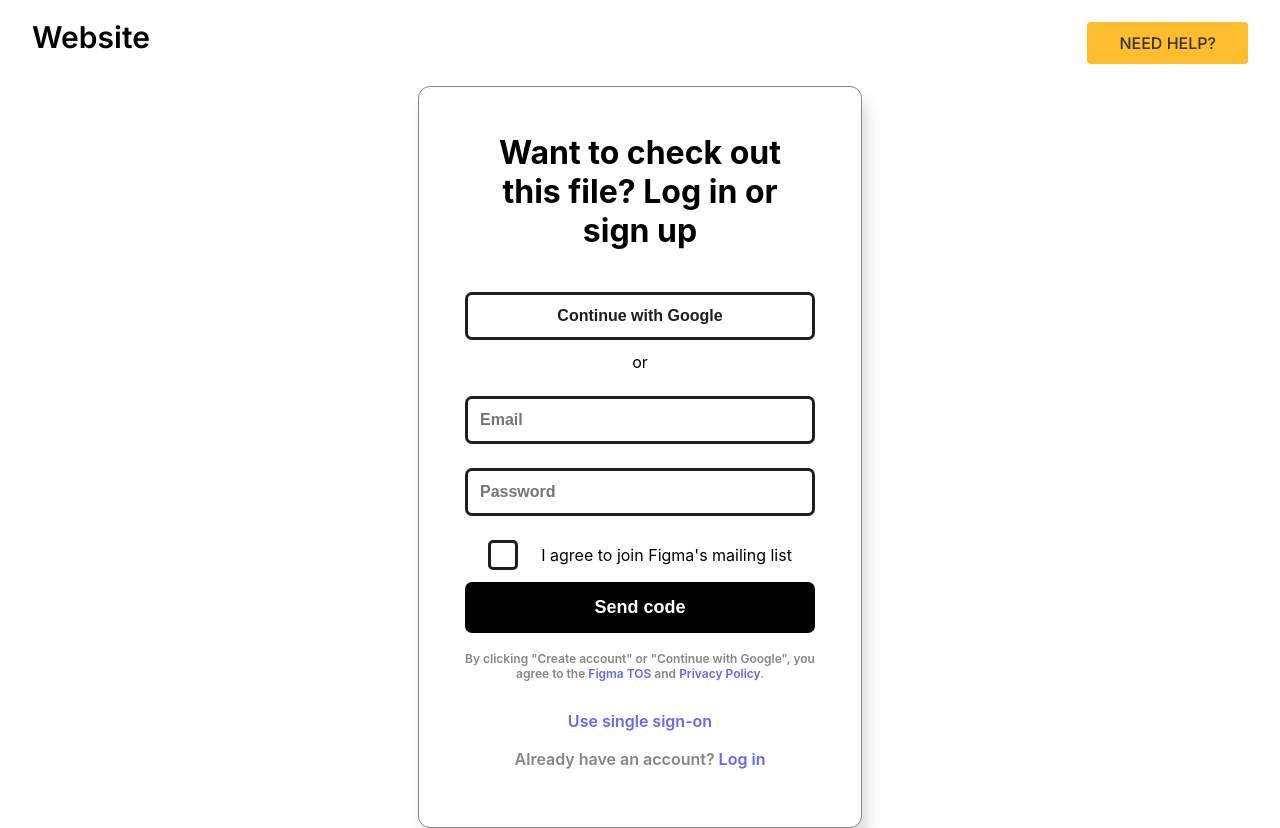
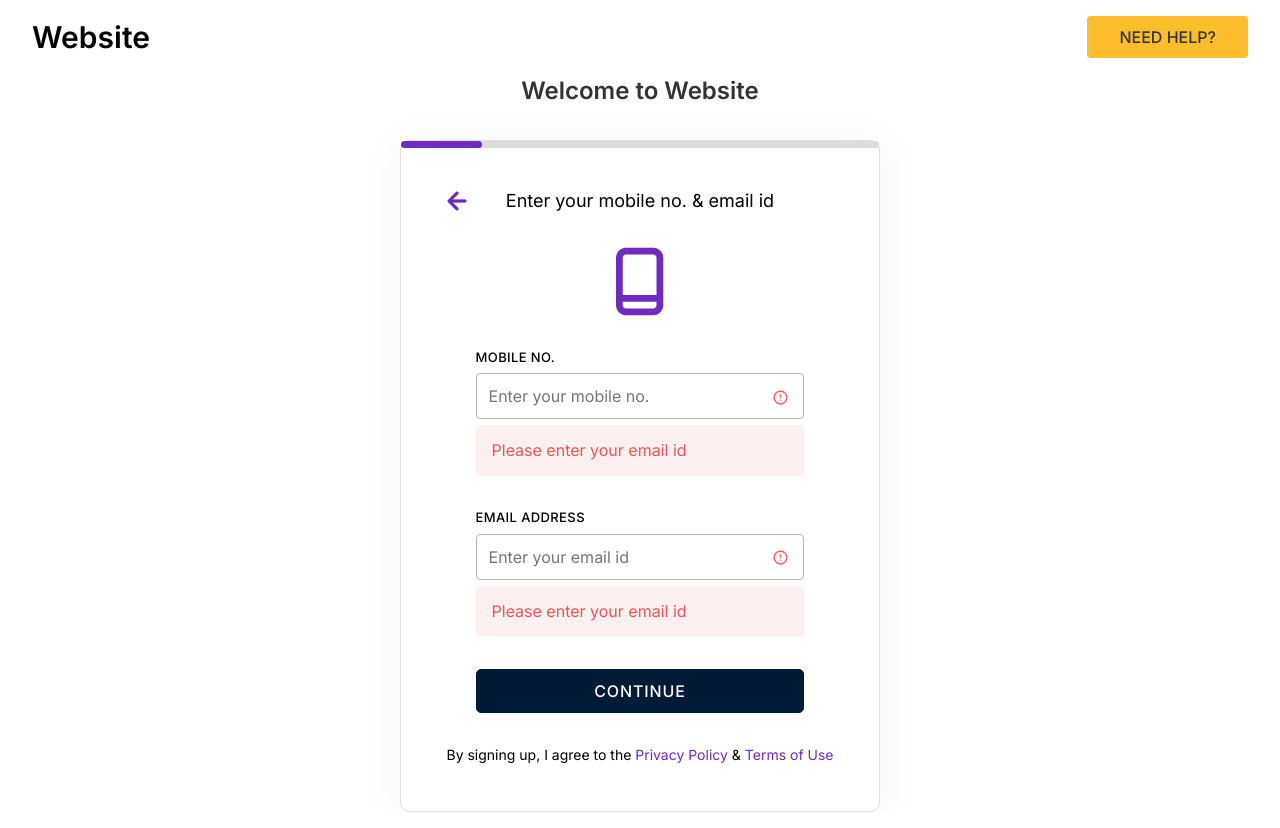
Before and after one commit to dimanrikalov/DiaDraw-Task, a React (Create React App) app in the folder client/: page /login in a window 1280 px wide. Built offline with nearby package versions, Linux system fonts and the light colour scheme.

Commit message:
Modified the LoginScreen component

```diff
--- a/client/src/components/LoginScreen/LoginScreen.js
+++ b/client/src/components/LoginScreen/LoginScreen.js
@@ -2,6 +2,10 @@ import styles from './LoginScreen.module.css';
 import { useReducer } from 'react';
 import ENDPOINTS from '../../endpoints';
 import { useNavigate } from 'react-router-dom';
+
+import BackArrow from '../../imgs/back-arrow.png';
+import PhoneImg from '../../imgs/phone.png';
+import ErrorIcon from '../../imgs/input-error.png';
 
 const EVENTS = {
 	EMAIL_CHANGE: 'EMAIL_CHANGE',
@@ -13,7 +17,7 @@ const EVENTS = {
 	ERROR_EMAIL: 'ERROR_EMAIL',
 	ERROR_PASSWORD: 'ERROR_PASSWORD',
 	ERROR_RESET: 'ERROR_RESET',
-	INVALID_CREDENTIALS: 'INVALID_CREDENTIALS'
+	INVALID_CREDENTIALS: 'INVALID_CREDENTIALS',
 };
 
 const reducer = (state, action) => {
@@ -37,8 +41,8 @@ const reducer = (state, action) => {
 			return {
 				email: '',
 				password: '',
-				agree: false
-			}
+				agree: false,
+			};
 		default:
 			return state;
 	}
@@ -69,8 +73,8 @@ const errorReducer = (state, action) => {
 			};
 		case EVENTS.INVALID_CREDENTIALS:
 			return {
-				googleError: 'Invalid username or password!'
-			}
+				googleError: 'Invalid username or password!',
+			};
 		default:
 			return state;
 	}
@@ -109,109 +113,78 @@ export const LoginScreen = () => {
 
 	const handleSubmit = (e) => {
 		e.preventDefault();
-		dispatchError({ type: EVENTS.ERROR_RESET });
+		navigate('/verify-mobile');
+		// dispatchError({ type: EVENTS.ERROR_RESET });
 
-		if (!state.email) {
-			dispatchError({ type: EVENTS.ERROR_EMAIL });
-			return;
-		}
-		if (state.password.length < 4) {
-			dispatchError({ type: EVENTS.ERROR_PASSWORD });
-			return;
-		}
-		// Logic for form submission
+		// if (!state.email) {
+		// 	dispatchError({ type: EVENTS.ERROR_EMAIL });
+		// 	return;
+		// }
+		// if (state.password.length < 4) {
+		// 	dispatchError({ type: EVENTS.ERROR_PASSWORD });
+		// 	return;
+		// }
+		// // Logic for form submission
 
-		fetch(ENDPOINTS.LOGIN, {
-			method: 'POST',
-			headers: {
-                'Content-Type': 'application/json',
-            },
-			body: JSON.stringify({
-				...state
-			})
-		})
-		.then(res => res.json())
-		.then(data => {
-			console.log(data);
+		// fetch(ENDPOINTS.LOGIN, {
+		// 	method: 'POST',
+		// 	headers: {
+		// 		'Content-Type': 'application/json',
+		// 	},
+		// 	body: JSON.stringify({
+		// 		...state,
+		// 	}),
+		// })
+		// 	.then((res) => res.json())
+		// 	.then((data) => {
+		// 		console.log(data);
 
-			if(data.error) {
-				dispatchError({type: EVENTS.ERROR_RESET})
-				dispatchError({type: EVENTS.INVALID_CREDENTIALS});
-				return;
-			}
-			dispatch({type: EVENTS.RESET}); //clear the fields
-			navigate('/verify');
-		});
+		// 		if (data.error) {
+		// 			dispatchError({ type: EVENTS.ERROR_RESET });
+		// 			dispatchError({ type: EVENTS.INVALID_CREDENTIALS });
+		// 			return;
+		// 		}
+		// 		dispatch({ type: EVENTS.RESET }); //clear the fields
+		// 		navigate('/verify');
+		// 	});
 	};
 
 	return (
 		<div className={styles.container}>
-			<h1>Want to check out this file? Log in or sign up</h1>
-			<form onSubmit={handleSubmit} className={styles['form-container']}>
-				<div className={styles.error}>
-					{errorsState.googleError && (
-						<p>{errorsState.googleError}</p>
-					)}
+			<h3>Welcome to Website</h3>
+			<div className={styles.loginDiv}>
+				<div className={styles.progressBar}>
+					<div className={styles.progress}></div>
 				</div>
-				<input
-					type="button"
-					value="Continue with Google"
-					className={styles["google-login"]}
-					onClick={handleGoogleError}
-				/>
-				<p>or</p>
-				<input
-					type="email"
-					placeholder="Email"
-					className={styles["data-input"]}
-					value={state.email}
-					onChange={handleEmailChange}
-				/>
-				<div className={styles.error}>
-					{errorsState.emailError && <p>{errorsState.emailError}</p>}
+				<div className={styles.titleDiv}>
+					<a href="#"><img className={styles.arrow} src={BackArrow} alt="back-arrow" /></a>
+					<h5>Enter your mobile no. & email id</h5>
 				</div>
-				<input
-					type="password"
-					placeholder="Password"
-					className={styles["data-input"]}
-					value={state.password}
-					onChange={handlePasswordChange}
-				/>
-				<div className={styles.error}>
-					{errorsState.passwordError && (
-						<p>{errorsState.passwordError}</p>
-					)}
-				</div>
-				<div className={styles["confirm-div"]}>
-					<input
-						type="checkbox"
-						id="agree"
-						name="agree"
-						className={styles["extra_info--checkbox--xK3ti"]}
-						checked={state.agree}
-						onChange={handleAgreeChange}
-					/>
-					<label htmlFor="agree">
-						I agree to join Figma's mailing list
-					</label>
-				</div>
-				<input
-					type="submit"
-					value="Send code"
-					className={styles["create-account"]}
-				/>
-			</form>
-			<p className={styles.subscript}>
-				By clicking "Create account" or "Continue with Google", you
-				agree to the <a href="#">Figma TOS</a> and{' '}
-				<a href="#">Privacy Policy</a>.
-			</p>
-			<a className={styles["sign-on"]} href="#">
-				Use single sign-on
-			</a>
-			<p className={styles["already-have-acc"]}>
-				Already have an account? <a href="#">Log in</a>
-			</p>
+				<img className={styles.phone} src={PhoneImg} alt="phone-icon" />
+				<form action="#" className={styles.form} onSubmit={handleSubmit}>
+					<div className={styles.inputDiv}>
+						<label htmlFor="telephone">MOBILE NO.</label>
+						<input type="tel" name="telephone" id="telephone" placeholder='Enter your mobile no.'/>
+						<img className={styles.errorIcon} src={ErrorIcon} alt="error-icon" />
+						<div className={styles.errorDiv}>
+							<p>Please enter your email id</p>
+						</div>
+					</div>
+					<div className={styles.inputDiv}>
+						<label htmlFor="email">EMAIL ADDRESS</label>
+						<input type="email" name="email" id="email" placeholder='Enter your email id'/>
+						<img className={styles.errorIcon} src={ErrorIcon} alt="error-icon" />
+						<div className={styles.errorDiv}>
+							<p>Please enter your email id</p>
+						</div>
+					</div>
+					<button>CONTINUE</button>
+				</form>
+				<p>
+					By signing up, I agree to the <a href="#">Privacy Policy</a>{' '}
+					& <a href="#">Terms of Use</a>
+				</p>
+			</div>
 		</div>
 	);
 };
--- a/client/src/components/LoginScreen/LoginScreen.module.css
+++ b/client/src/components/LoginScreen/LoginScreen.module.css
@@ -1,144 +1,160 @@
-@import url('../../reset.css');
-@import url('../../constants.css');
-
 .container {
-    background-color: var(--white-background);
-    box-shadow: 5px 15px 15px var(--grey-background);
-    padding: 46px;
-    border-radius: 12px;
-    border: 1px solid var(--grey-text);
-    width: 444px;
-    display: flex;
-    flex-direction: column;
-    align-items: center;
-    justify-content: center;
-    gap: 18px;
+	display: flex;
+	flex-direction: column;
+	align-items: center;
+	gap: 32px;
 }
 
-h1, p {
-    text-align: center;
-    margin-bottom: 12px;
+.container h3 {
+	font-family: 'Inter';
+	font-style: normal;
+	font-weight: 600;
+	font-size: 24px;
+	line-height: 140.62%;
+	color: #333333;
 }
 
-h1 {
-    width: 90%;
+.loginDiv {
+	position: relative;
+	display: flex;
+	flex-direction: column;
+	gap: 32px;
+	background: #ffffff;
+	border: 1px solid #e0e0e0;
+	box-shadow: 1px 4px 40px 2px rgba(129, 129, 165, 0.07);
+	border-radius: 10px;
+	align-items: center;
+	padding: 46px;
 }
 
-.form-container {
-    display: flex;
-    flex-direction: column;
-    align-items: center;
-    gap: 12px;
-    width: 100%;
+.loginDiv .progressBar {
+	position: absolute;
+	top: 0;
+	left: 0;
+	width: 100%;
+	background-color: var(--grey-background);
+	height: 7px;
+	border-radius: 10px;
 }
 
-input {
-    width: 100%;
-    font-size: 16px;
-    padding: 12px;
-    border-radius: 7px;
-    border: 3px solid var(--black-text);
-    outline: none;
-    color: var(--grey-text);
+.loginDiv .progressBar .progress {
+	width: 17%;
+	background-color: #6d2bc1;
+	height: 7px;
+	border-radius: 10px;
 }
 
-input:focus {
-    border-color: var(--blue-text);
+.titleDiv {
+	position: relative;
+	display: flex;
+	align-self: flex-start;
+	align-items: center;
+	justify-content: center;
+	width: 100%;
 }
 
-.google-login {
-    background-color: var(--white-background);
-    font-weight: 600;
-    color: var(--black-text);
-    cursor: pointer;
+.titleDiv h5 {
+	font-family: 'Inter';
+	font-style: normal;
+	font-weight: 400;
+	font-size: 18px;
+	line-height: 155%;
+	color: #000000;
+}
+.titleDiv .arrow {
+	position: absolute;
+	left: 0;
+	top: 15%;
 }
 
-.data-input {
-    font-weight: 600;
+.form {
+	display: flex;
+	flex-direction: column;
+	align-items: center;
+	width: 85%;
+	gap: 32px;
 }
 
-.confirm-div {
-    width: 100%;
-    display: flex;
-    justify-content: space-evenly;
-    align-items: center;
+.form .inputDiv {
+	position: relative;
+	width: 100%;
+	display: flex;
+	flex-direction: column;
+	gap: 6px;
 }
 
-.confirm-div label {
-    cursor: pointer;
+.form .inputDiv label {
+	font-family: 'Inter';
+	font-style: normal;
+	font-weight: 500;
+	font-size: 13px;
+	line-height: 150%;
+	letter-spacing: 0.03em;
+	text-transform: uppercase;
+	color: #000000;
 }
 
-.extra_info--checkbox--xK3ti {
-    -webkit-appearance: none;
-    appearance: none;
-    -moz-appearance: checkbox;
-    flex-shrink: 0;
-    content: "";
-    display: inline-flex;
-    width: 20px;
-    height: 20px;
-    border-radius: 5px;
-    box-sizing: border-box;
-    background-color: var(--color-bg, white);
-    cursor: pointer;
+.form .inputDiv input {
+	background: #ffffff;
+	border: 1px solid #b3b3c9;
+	border-radius: 4px;
+	font-size: 16px;
+	font-family: 'Inter';
+	padding: 12px;
 }
 
-.extra_info--checkbox--xK3ti:checked {
-    border-color: transparent;
-    background-color: var(--color-border-selected, #5551ff);
-    background-position: center;
-    background-repeat: no-repeat;
+.errorIcon {
+	height: 15px;
+	width: 15px;
+	position: absolute;
+	right: 16px;
+	top: 42px;
 }
 
-.create-account {
-    background-color: var(--black-background);
-    color: var(--white-text);
-    font-weight: 600;
-    font-size: 18px;
-    cursor: pointer;
-    border: 3px solid var(--black-background);
+.form .inputDiv .errorDiv {
+	background: #fdf0f0;
+	border-radius: 5px;
+	padding: 16px;
 }
 
-.create-account:focus {
-    border: 3px solid var(--black-background);
+.form .inputDiv .errorDiv p {
+	text-align: left;
+	font-family: 'Inter';
+	font-style: normal;
+	font-weight: 400;
+	font-size: 16px;
+	line-height: 19px;
+	color: #eb5757;
 }
 
-.subscript {
-    font-size: 12px;
-    color: var(--grey-text);
-    font-weight: 600;
+.form button {
+	font-family: 'Inter';
+	font-style: normal;
+	font-weight: 500;
+	font-size: 16px;
+	line-height: 0px;
+	letter-spacing: 0.89px;
+	text-transform: uppercase;
+	color: #ffffff;
+	background-color: #001b36;
+	padding: 21px;
+	width: 100%;
+	border-radius: 5px;
+	border: 1px solid #001b36;
+	cursor: pointer;
 }
 
-.subscript a {
-    text-decoration: none;
-    color: var(--blue-text);
+.loginDiv p {
+	font-family: 'Inter';
+	font-style: normal;
+	font-weight: 400;
+	font-size: 14px;
+	line-height: 145%;
+	text-align: center;
+	color: #000000;
 }
 
-.sign-on {
-    font-weight: 600;
-    color: var(--blue-text);
-    text-decoration: none;
+.loginDiv p a {
+	text-decoration: none;
+	color: #6d2bc1;
 }
-
-.sign-on:hover {
-    text-decoration: underline;
-}
-
-.already-have-acc {
-    color: var(--grey-text);
-    font-weight: 600;
-}
-
-.already-have-acc a {
-    text-decoration: none;
-    color: var(--blue-text);
-}
-
-.already-have-acc a:hover {
-    text-decoration: underline;
-}
-
-.error {
-    color: var(--red-error);
-    font-weight: 600;
-}
```
